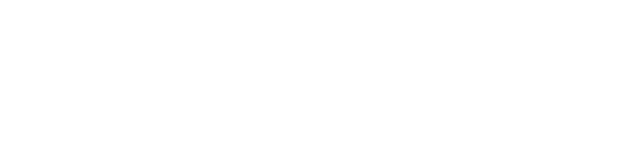
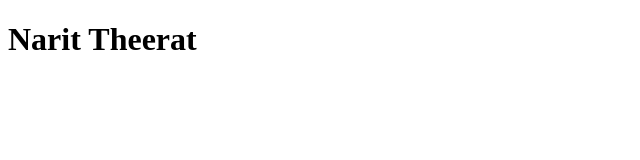
Before and after one commit to NaritNt/FirstProject, a plain HTML site: page index.html in a window 1280 px wide. Shown: the whole page, without its empty margins (0-640 px from the left). Drawn offline with Linux system fonts and the light colour scheme.

Commit message:
Update index.html

```diff
--- a/index.html
+++ b/index.html
@@ -6,6 +6,6 @@
     <title>Document</title>
 </head>
 <body>
-
+    <h1>Narit Theerat</h1>
 </body>
 </html>
```
